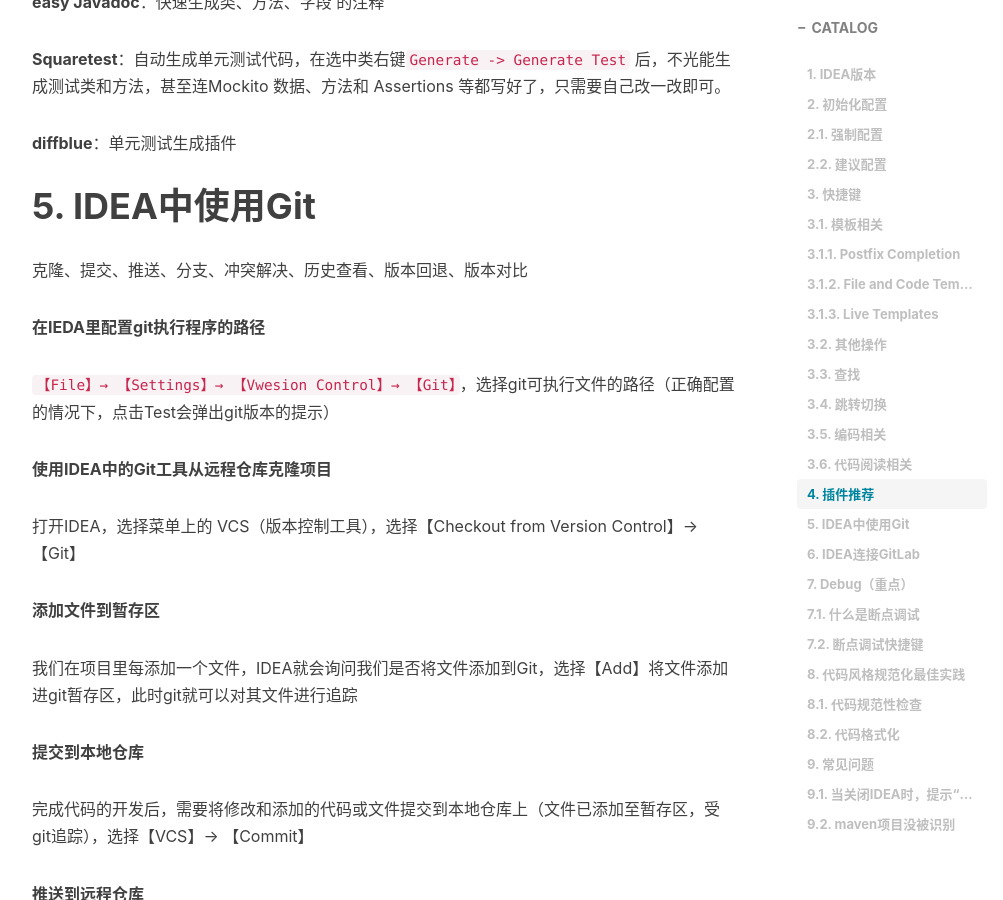
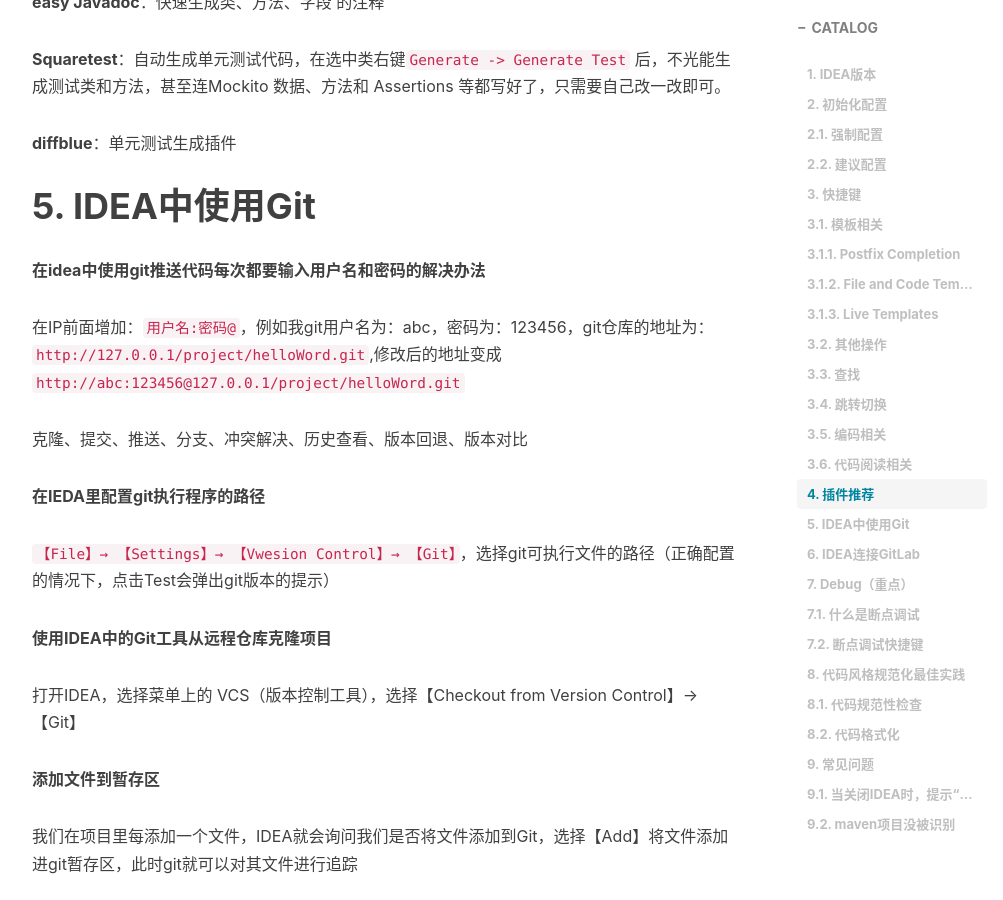
Before and after one commit to Wh0ami-hy/Wh0ami-hy.github.io, a Jekyll site: the page built from _posts/2023-01-12-IDEA使用.md, in a window 1280 px wide and 900 px high, scrolled down 6134 px. Shown: the whole window, without its empty margins (233-1236 px from the left). Built offline with Jekyll 4.4.1, drawn with Linux system fonts in a browser that asks for light colours; nearby versions of some CDN libraries; comment, search, counter and statistics services are not loaded.

Commit message:
Update 2023-01-12-IDEA使用.md

```diff
--- a/_posts/2023-01-12-IDEA使用.md
+++ b/_posts/2023-01-12-IDEA使用.md
@@ -184,6 +184,10 @@
 **diffblue**：单元测试生成插件
 
 # 5. IDEA中使用Git
+
+**在idea中使用git推送代码每次都要输入用户名和密码的解决办法**
+
+ 在IP前面增加：`用户名:密码@`，例如我git用户名为：abc，密码为：123456，git仓库的地址为：`http://127.0.0.1/project/helloWord.git`,修改后的地址变成`http://abc:123456@127.0.0.1/project/helloWord.git`
 
 克隆、提交、推送、分支、冲突解决、历史查看、版本回退、版本对比
 
```
